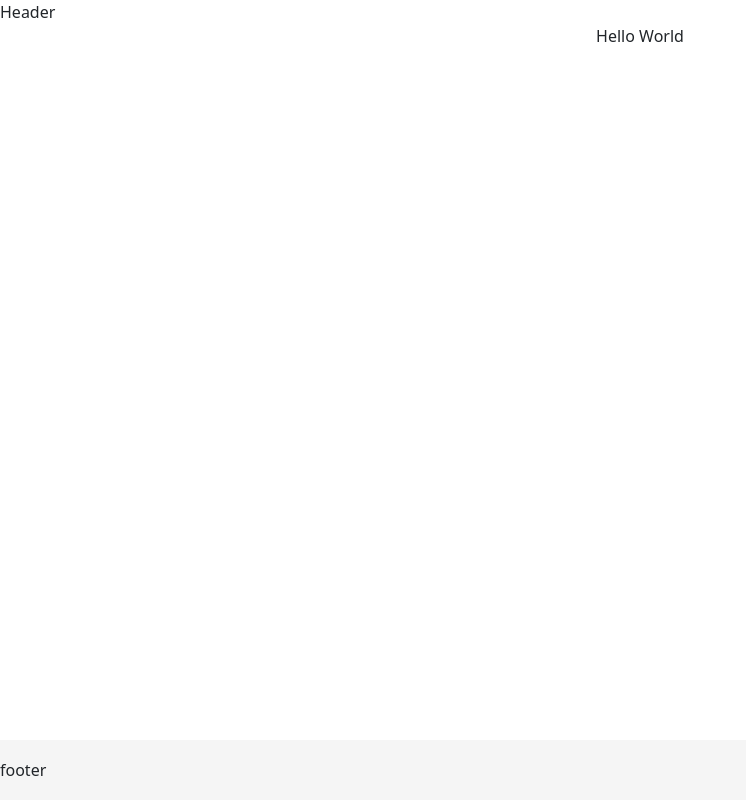
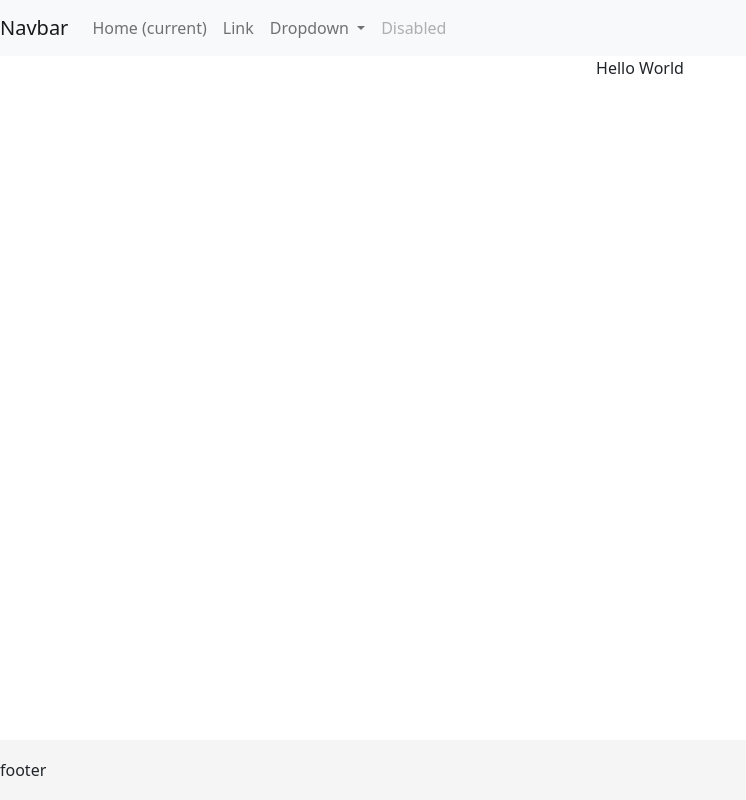
Before and after one commit to mike-wester/goldfish, an Angular app: page / in a window 1280 px wide. Shown: the whole page, without its empty margins (0-746 px from the left). Built offline with nearby package versions, Linux system fonts and the light colour scheme.

Commit message:
Add Basic Bootstrap example

```diff
--- a/src/app/header/header.component.html
+++ b/src/app/header/header.component.html
@@ -1,3 +1,33 @@
 <header>
-  Header
+  <nav class="navbar navbar-expand-lg navbar-light bg-light">
+    <a class="navbar-brand" href="#">Navbar</a>
+    <button class="navbar-toggler" type="button" data-toggle="collapse" data-target="#navbarSupportedContent" aria-controls="navbarSupportedContent" aria-expanded="false" aria-label="Toggle navigation">
+      <span class="navbar-toggler-icon"></span>
+    </button>
+
+    <div class="collapse navbar-collapse" id="navbarSupportedContent">
+      <ul class="navbar-nav mr-auto">
+        <li class="nav-item active">
+          <a class="nav-link" href="#">Home <span class="sr-only">(current)</span></a>
+        </li>
+        <li class="nav-item">
+          <a class="nav-link" href="#">Link</a>
+        </li>
+        <li class="nav-item dropdown">
+          <a class="nav-link dropdown-toggle" href="#" id="navbarDropdown" role="button" data-toggle="dropdown" aria-haspopup="true" aria-expanded="false">
+            Dropdown
+          </a>
+          <div class="dropdown-menu" aria-labelledby="navbarDropdown">
+            <a class="dropdown-item" href="#">Action</a>
+            <a class="dropdown-item" href="#">Another action</a>
+            <div class="dropdown-divider"></div>
+            <a class="dropdown-item" href="#">Something else here</a>
+          </div>
+        </li>
+        <li class="nav-item">
+          <a class="nav-link disabled" href="#" tabindex="-1" aria-disabled="true">Disabled</a>
+        </li>
+      </ul>
+    </div>
+  </nav>
 </header>
```
